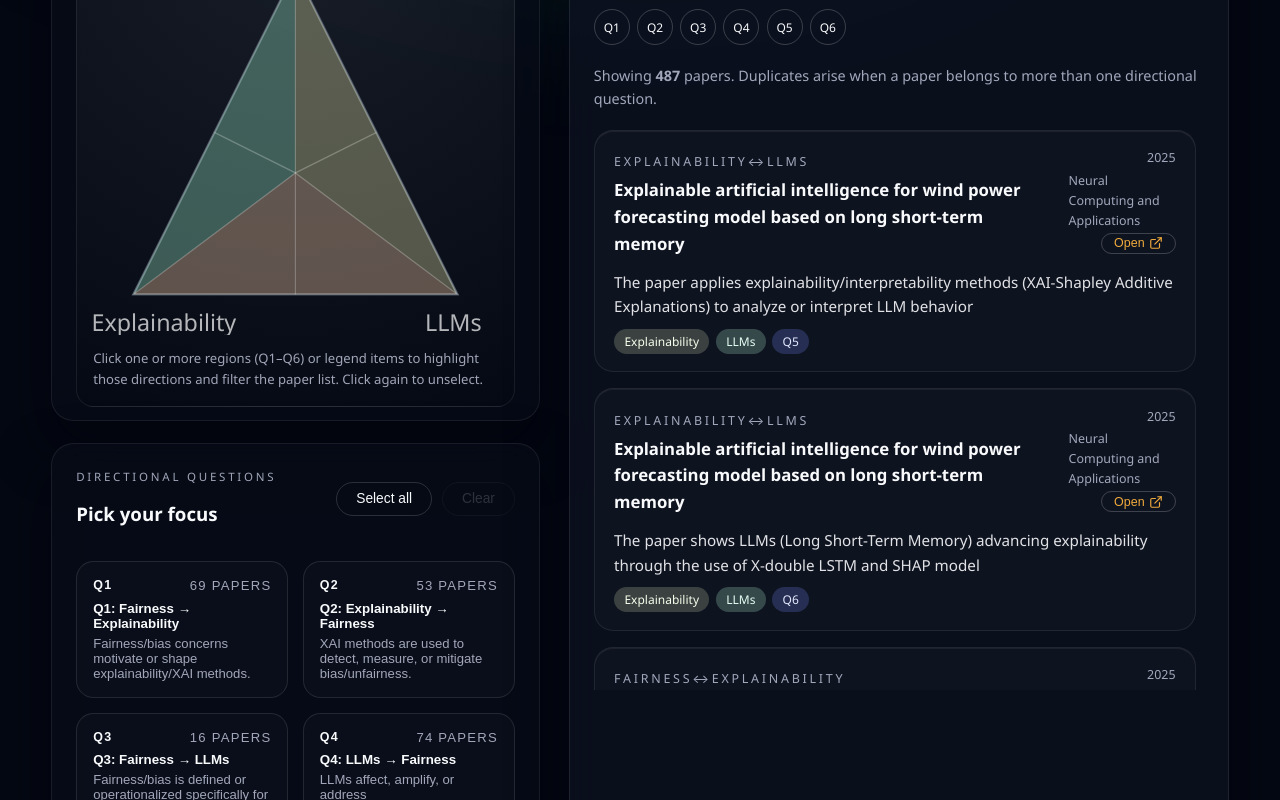
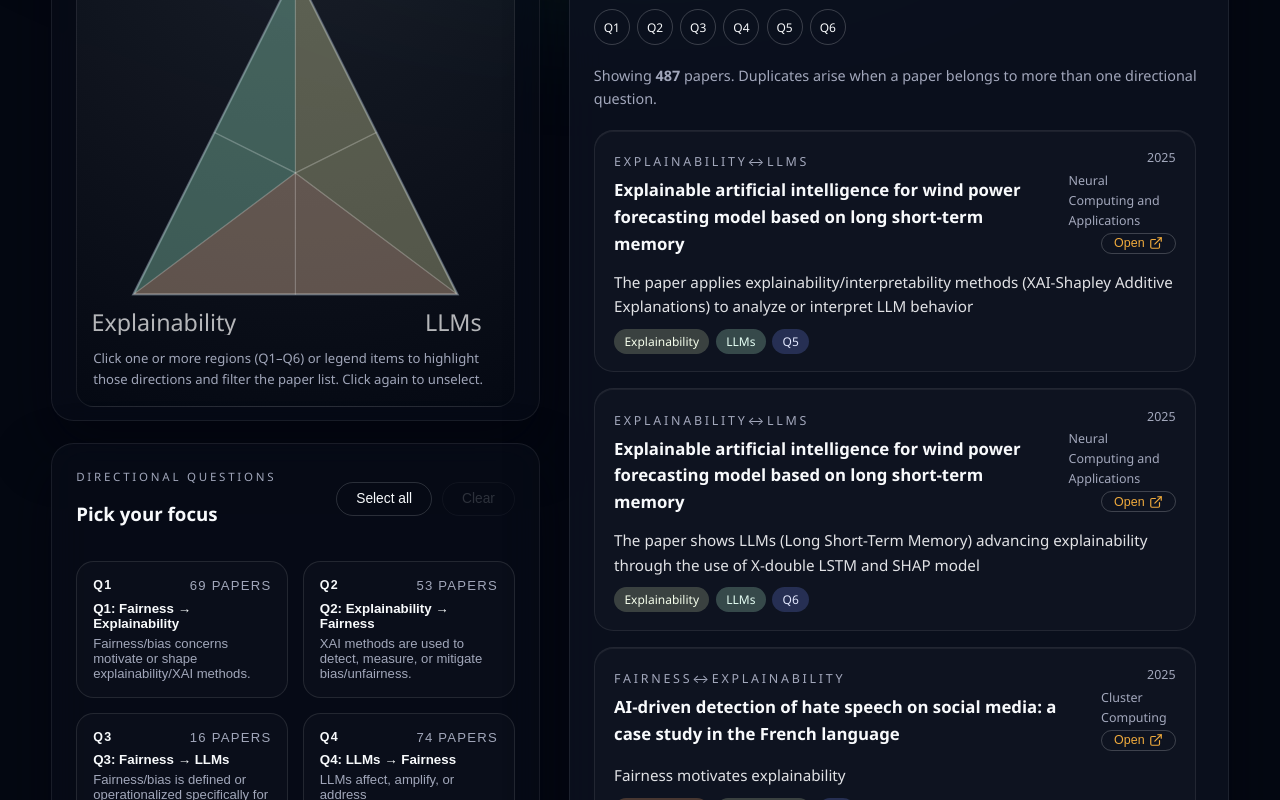
Before and after one commit to SophiaVei/FAIR-LENS, a React (Vite) app in the folder fair-lens-visualizer/: page / in a window 1280 px wide. Shown: the part 920-1720 px from the top of the page. Built offline with nearby package versions, Linux system fonts and the light colour scheme.

Commit message:
fix directional papers layout

```diff
--- a/fair-lens-visualizer/src/styles.css
+++ b/fair-lens-visualizer/src/styles.css
@@ -450,7 +450,7 @@ body {
   display: flex;
   flex-direction: column;
   gap: 1rem;
-  max-height: 70vh;
+  max-height: 100vh;
   overflow-y: auto;
   padding-right: 0.5rem;
 }
```
